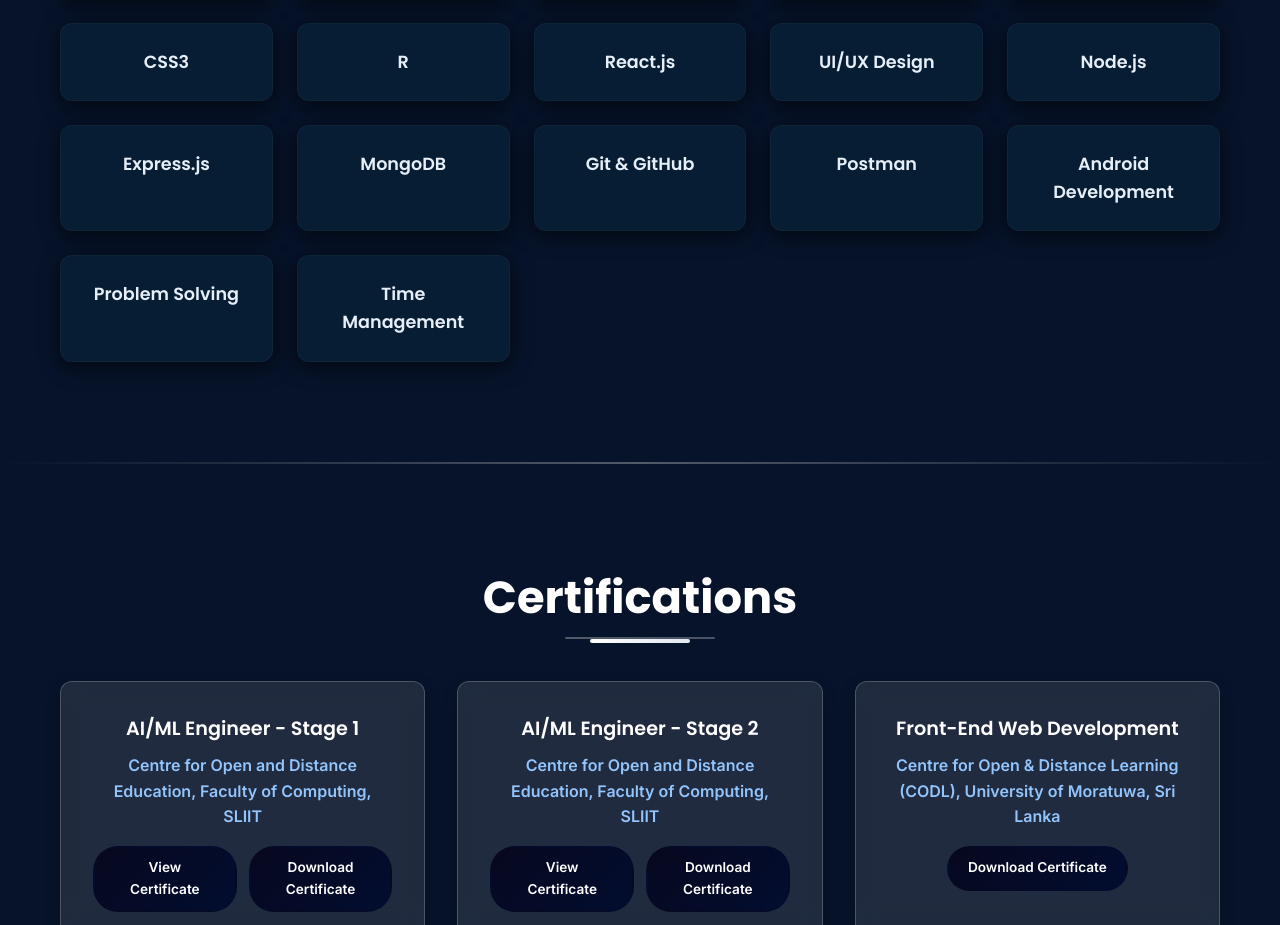
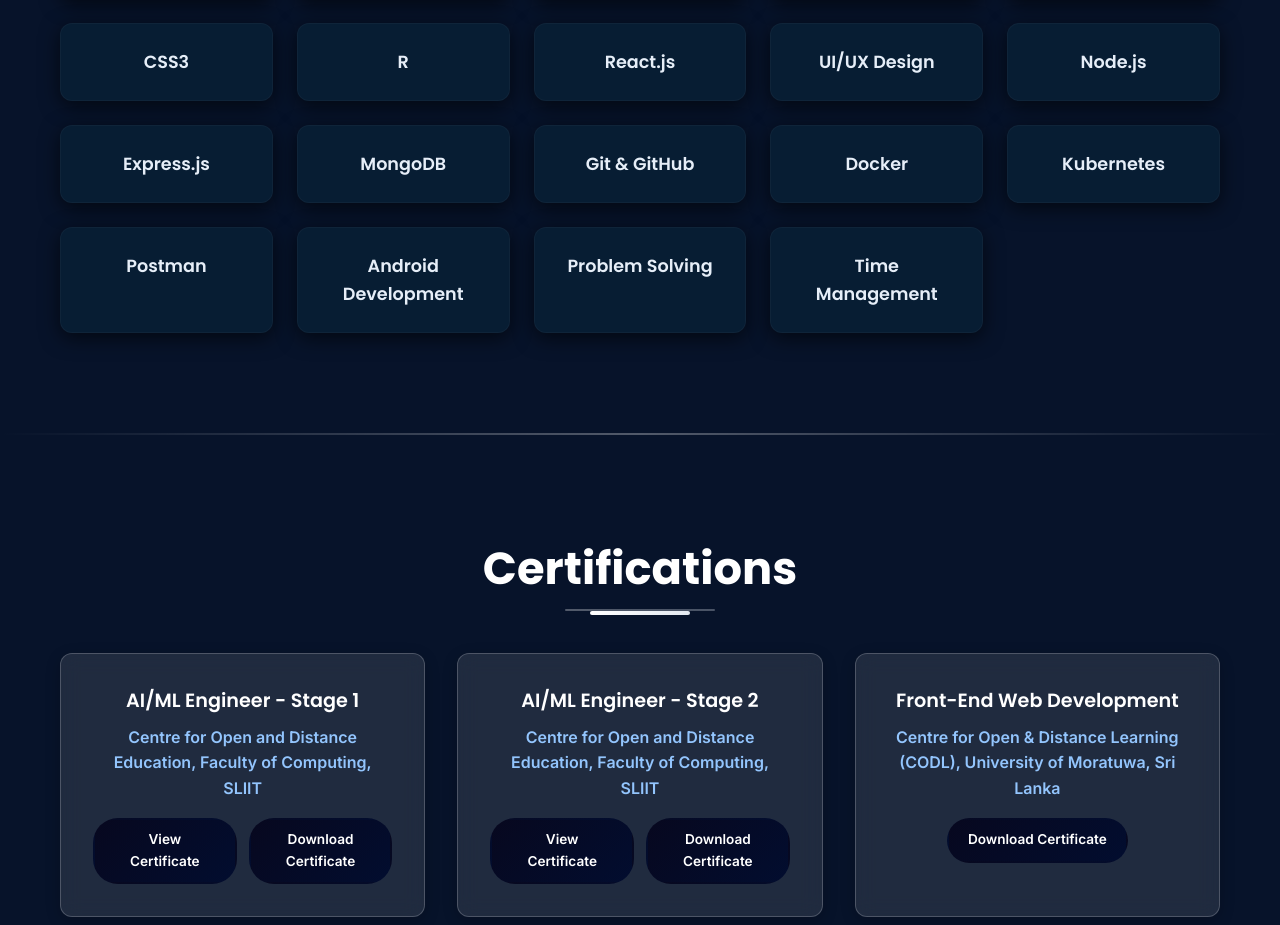
Before and after one commit to Dimasha2002/My-Portfolio, a React (Vite) app: page / in a window 1280 px wide. Shown: the part 1865-2790 px from the top of the page. Built offline with nearby package versions, Linux system fonts and the light colour scheme.

Commit message:
update skills

```diff
--- a/src/App.jsx
+++ b/src/App.jsx
@@ -122,7 +122,9 @@ function App() {
     { name: "Node.js" },
     { name: "Express.js" },
     { name: "MongoDB" },
-    { name: " Git & GitHub" },
+    { name: "Git & GitHub" },
+    { name: "Docker" },
+    { name: "Kubernetes" },
     { name: "Postman" },
     { name: "Android Development" },
     { name: "Problem Solving" },
```
